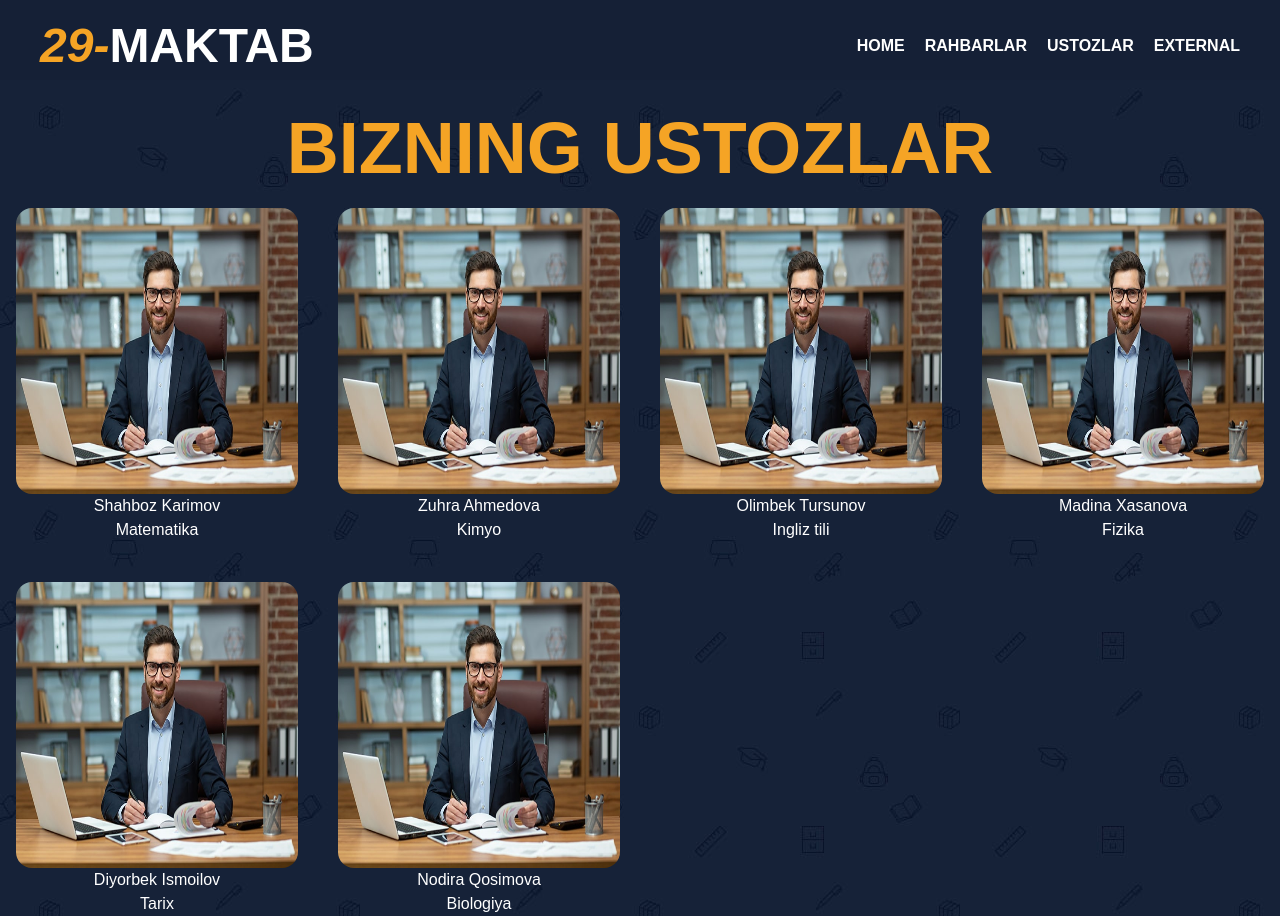
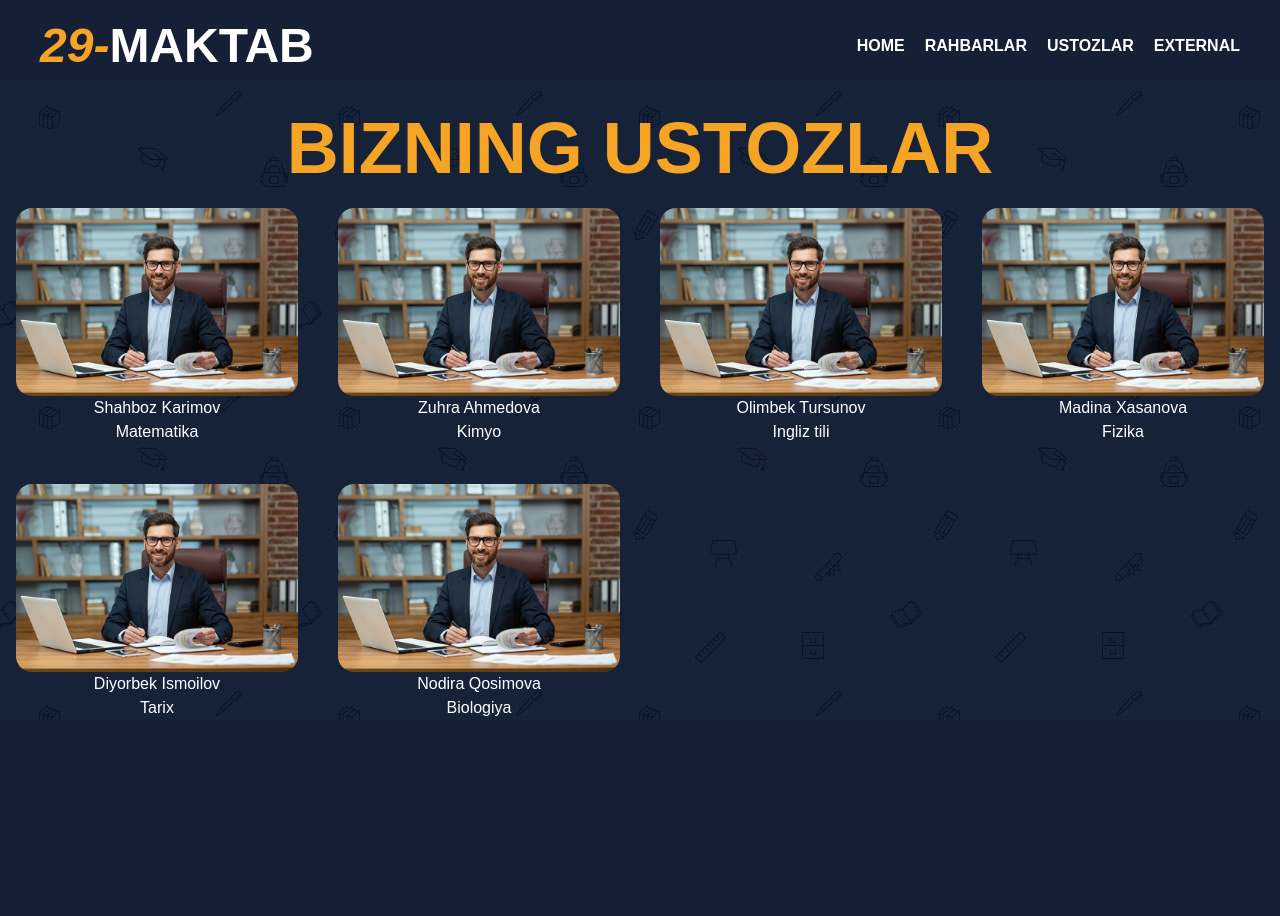
Before and after one commit to azizbeknoder/29maktab, a Next.js app: page /ustozlar in a window 1280 px wide. After the commit the page ends 800 px from the top, so only its background shows below. Built offline with nearby package versions, Linux system fonts and the light colour scheme.

Commit message:
Min width o'chirildi

```diff
--- a/src/app/ustozlar/page.jsx
+++ b/src/app/ustozlar/page.jsx
@@ -24,7 +24,7 @@ export default function page() {
                       <img
                         src={e.photo}
                         alt=""
-                        className="rounded-2xl min-x-[394px] min-h-[286px] "
+                        className="rounded-2xl  "
                       />
                       <p>{e.fullnae}</p>
                       <p>{e.scince}</p>
```
